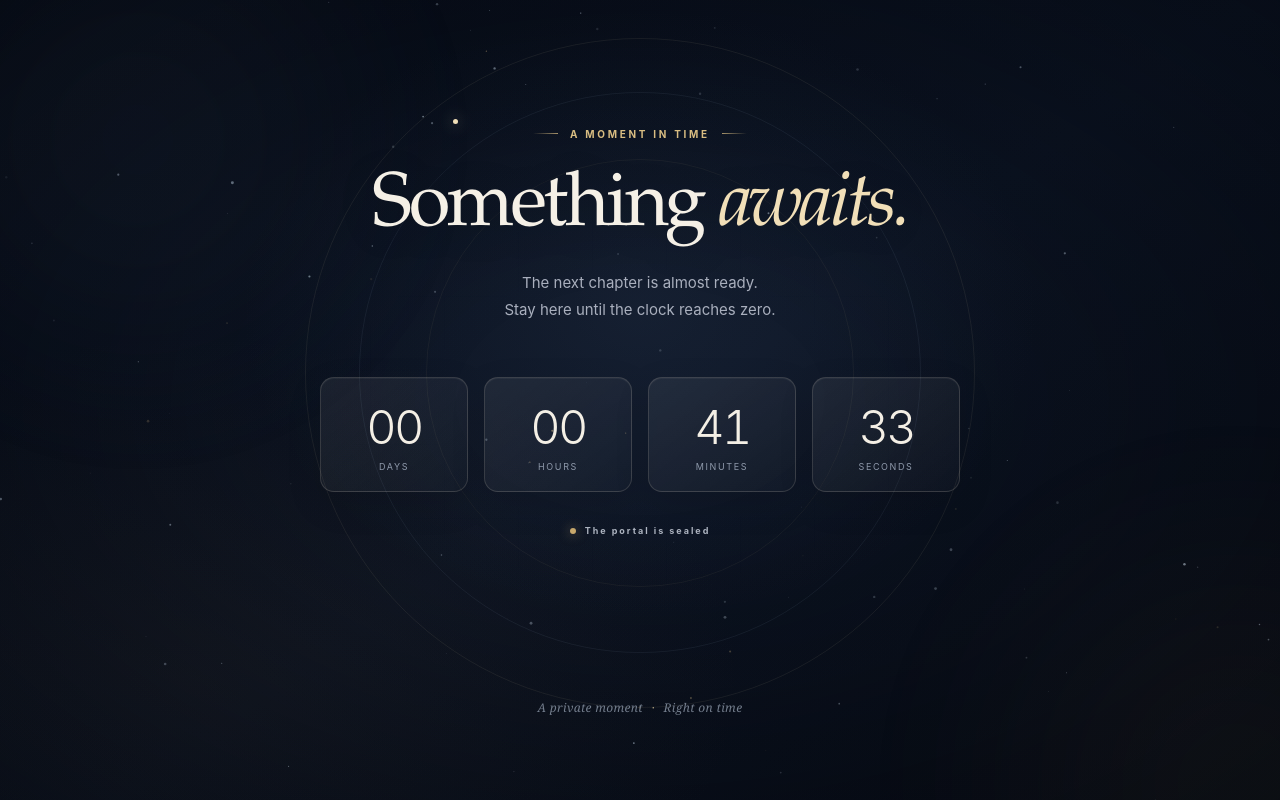
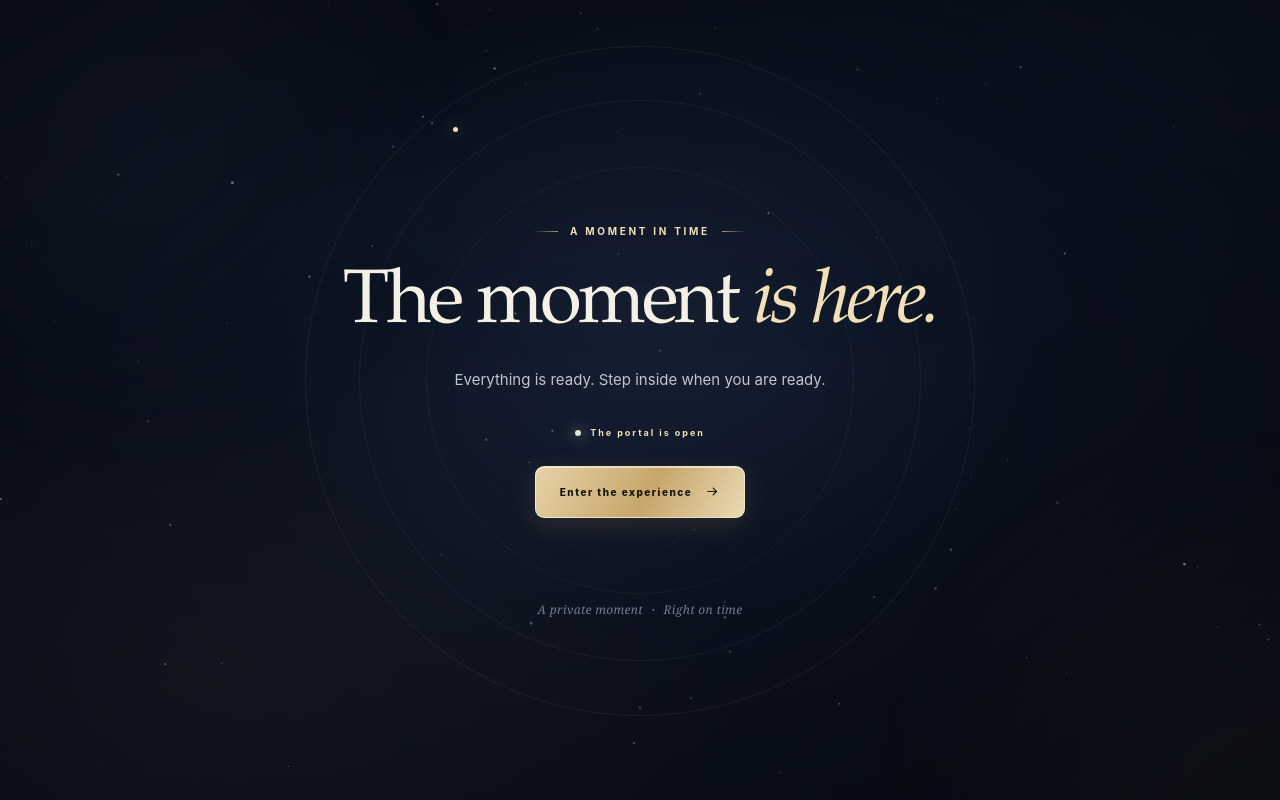
Before and after one commit to Hydrospec-121/nga, a plain HTML site: page index.html in a window 1280 px wide. Drawn offline with Linux system fonts and the light colour scheme.

Commit message:
Update index.html

```diff
--- a/index.html
+++ b/index.html
@@ -199,7 +199,7 @@
     // Fixed global instant: October 20, 2026 at 00:00 in Bangladesh (UTC+06:00).
     // For a temporary development preview, change this to a timestamp in the past
     // or future. Restore the exact value below before deployment.
-    const TARGET_TIMESTAMP = new Date("2026-10-20T00:00:00+06:00").getTime();
+    const TARGET_TIMESTAMP = 0;
 
     const portal = document.getElementById("portal");
     const headline = document.getElementById("headline");
```
